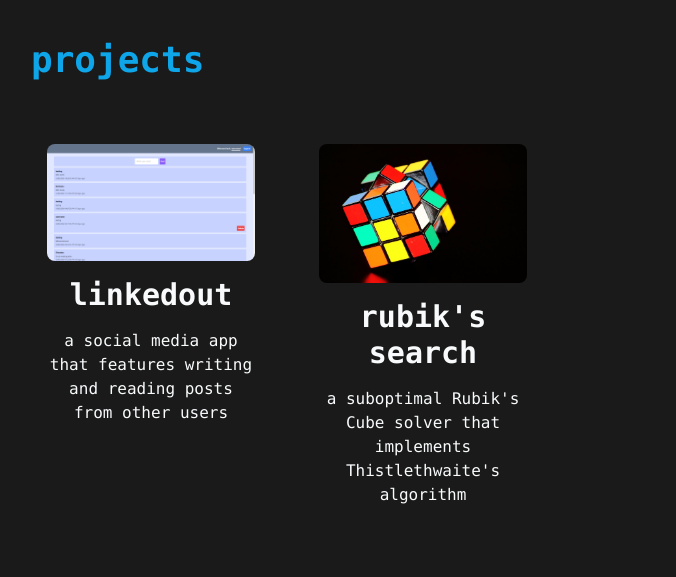
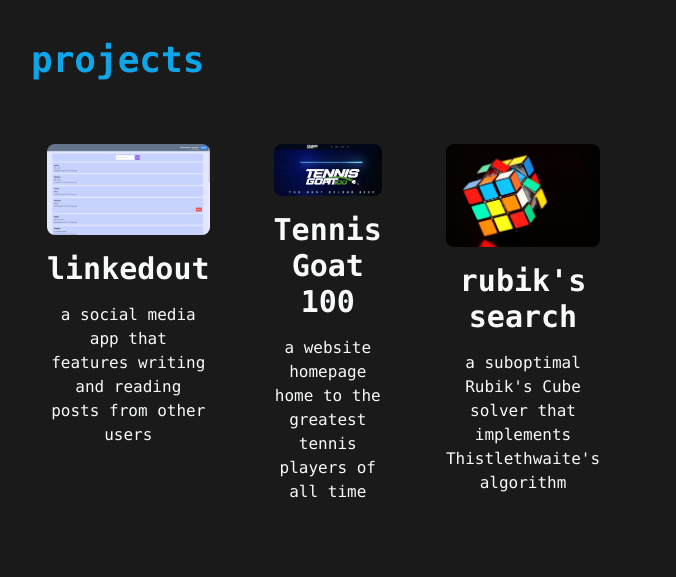
Before and after one commit to RaymoZou/personal-profile, a Next.js app: page / in a window 1280 px wide. Shown: the part 1140-1717 px from the top of the page, without its empty margins (353-1029 px from the left). Built offline with nearby package versions, Linux system fonts and the light colour scheme.

Commit message:
add tg100

```diff
--- a/app/page.js
+++ b/app/page.js
@@ -46,6 +46,12 @@
                     preview="linked-out2.png"
                 />
                 <ProjectCard
+                    href="https://tennisgoat100.com/"
+                    name="Tennis Goat 100"
+                    description="a website homepage home to the greatest tennis players of all time"
+                    preview="tg100.png"
+                />
+                <ProjectCard
                     href="https://github.com/RaymoZou/rubiks-search"
                     name="rubik's search"
                     description="a suboptimal Rubik's Cube solver that implements Thistlethwaite's algorithm"
```
Also changed, not shown: public/tg100.png (added).
